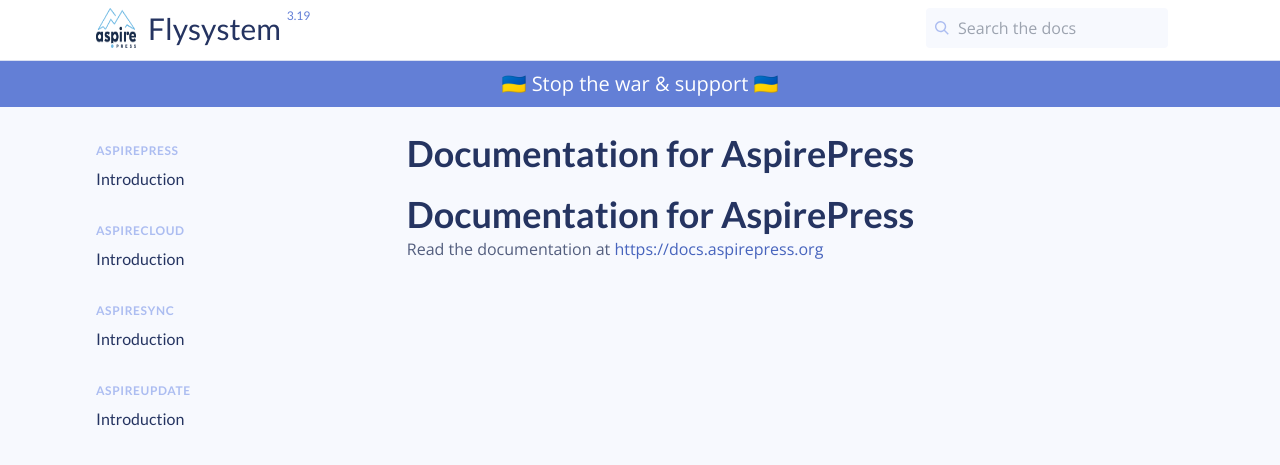
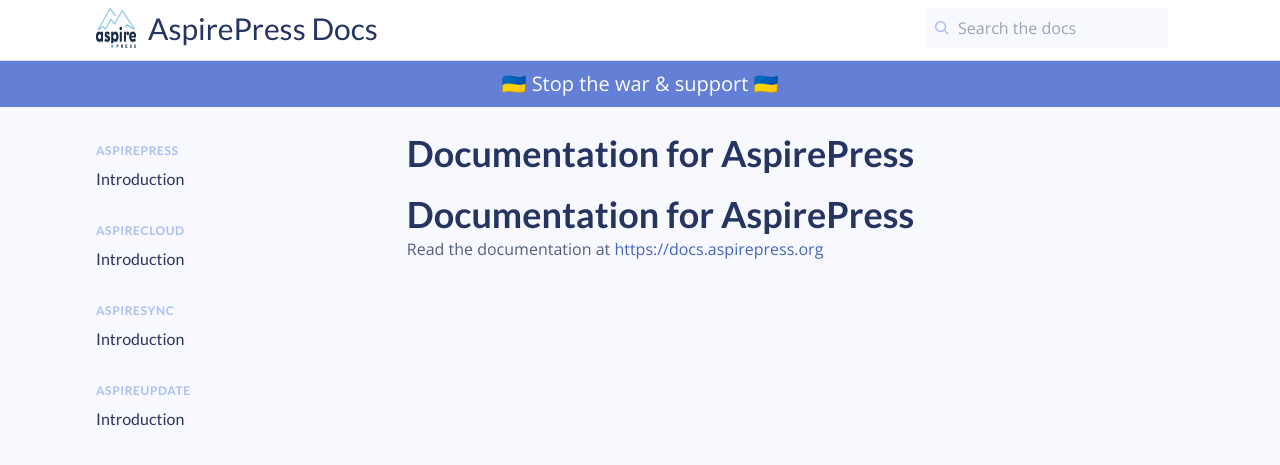
Before and after one commit to aspirepress/documentation, a Jekyll site: the page built from README.md, in a window 1280 px wide. Shown: the top 465 px of the page. Built offline with Jekyll 4.4.1, drawn with Linux system fonts in a browser that asks for light colours; our own code applies the rules of GitHub Pages for plain Markdown files; comment, search, counter and statistics services are not loaded.

Commit message:
Updating default layout

```diff
--- a/_data/project.yml
+++ b/_data/project.yml
@@ -2,4 +2,3 @@ title: "Flysystem"
 tagline: "Many filesystems, one API."
 description: "Filesystem abstraction library for PHP."
 version_v1: 1.1
-version_v2: "3.19"
--- a/_layouts/default.html
+++ b/_layouts/default.html
@@ -22,13 +22,7 @@
             <a href="/" class="flex items-center h-10">
                 <img class="h-10 w-10 mr-3" width="30" height="30" src="/img/aspirepress.png"/>
                 <span class="pr-2 font-normal overflow-hidden font-heading text-3xl text-indigo-darkest -sm:hidden">
-                    Flysystem
-                    {% if page.url contains "/v1/" %}
-                        {% assign library_version = site.data.project.version_v1 %}
-                    {% else %}
-                        {% assign library_version = site.data.project.version_v2 %}
-                    {% endif %}
-                    <sup class="text-xs relative text-indigo" style="top: -20px;">{{ library_version }}</sup>
+                    AspirePress Docs
                 </span>
             </a>
             <div class="flex-grow"></div>
@@ -92,7 +86,7 @@
 <footer class="bg-indigo-darkest text-white">
 
 </footer>
-<script type="text/javascript" src="{{ site.data.manifest['docs.js'] }}"></script>
+<!--<script type="text/javascript" src="{{ site.data.manifest['docs.js'] }}"></script>
 <script type="text/javascript" src="https://cdn.jsdelivr.net/npm/docsearch.js@2/dist/cdn/docsearch.min.js"></script>
 <script type="text/javascript"> docsearch({
     apiKey: 'be7daf2d7afded0acb0589a0e304a423',
@@ -100,6 +94,6 @@
     inputSelector: '#global-search',
     debug: {% if site.data.dev.dev_mode %}true{% else %}false{% endif %}
 });
-</script>
+</script>!-->
 </body>
 </html>
```
